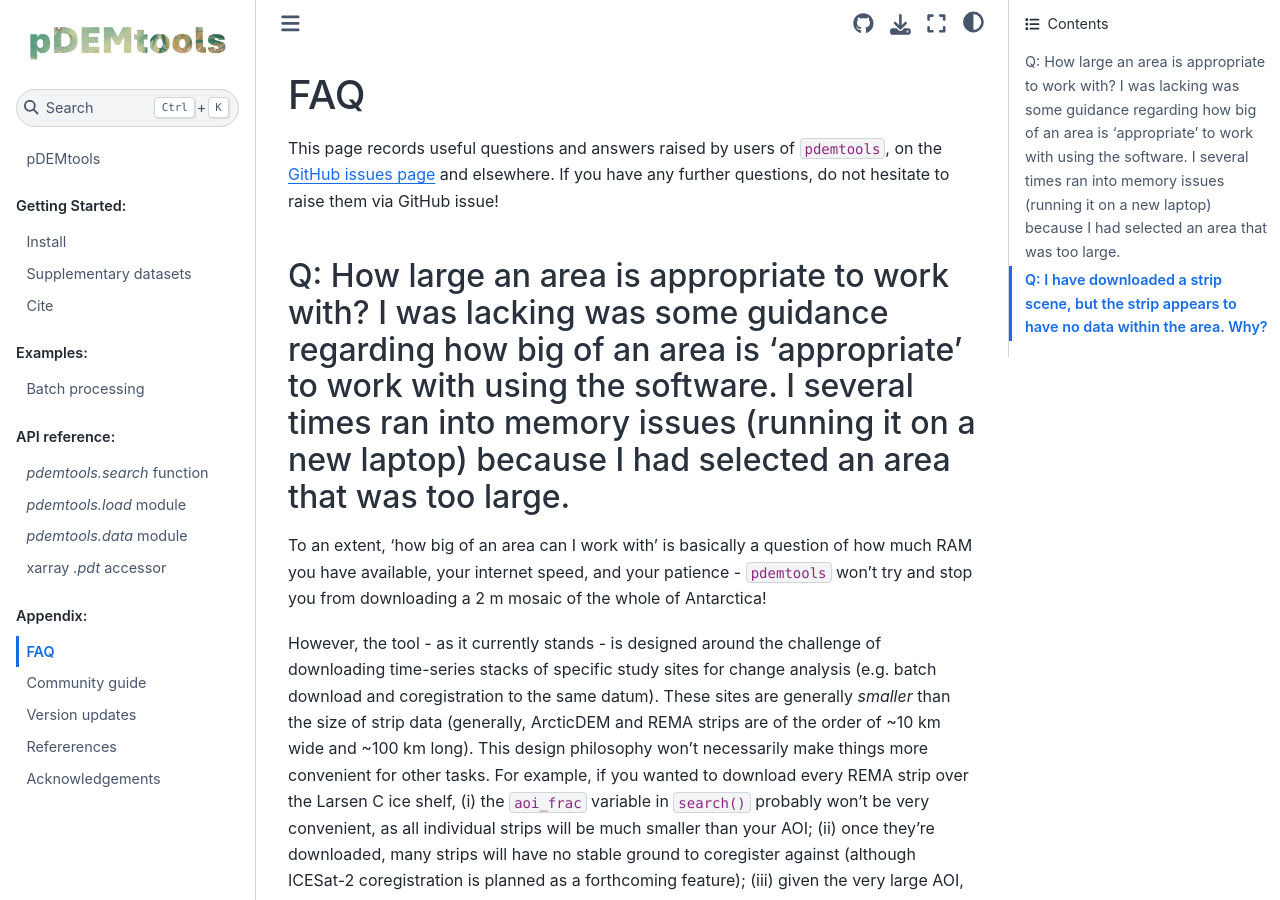
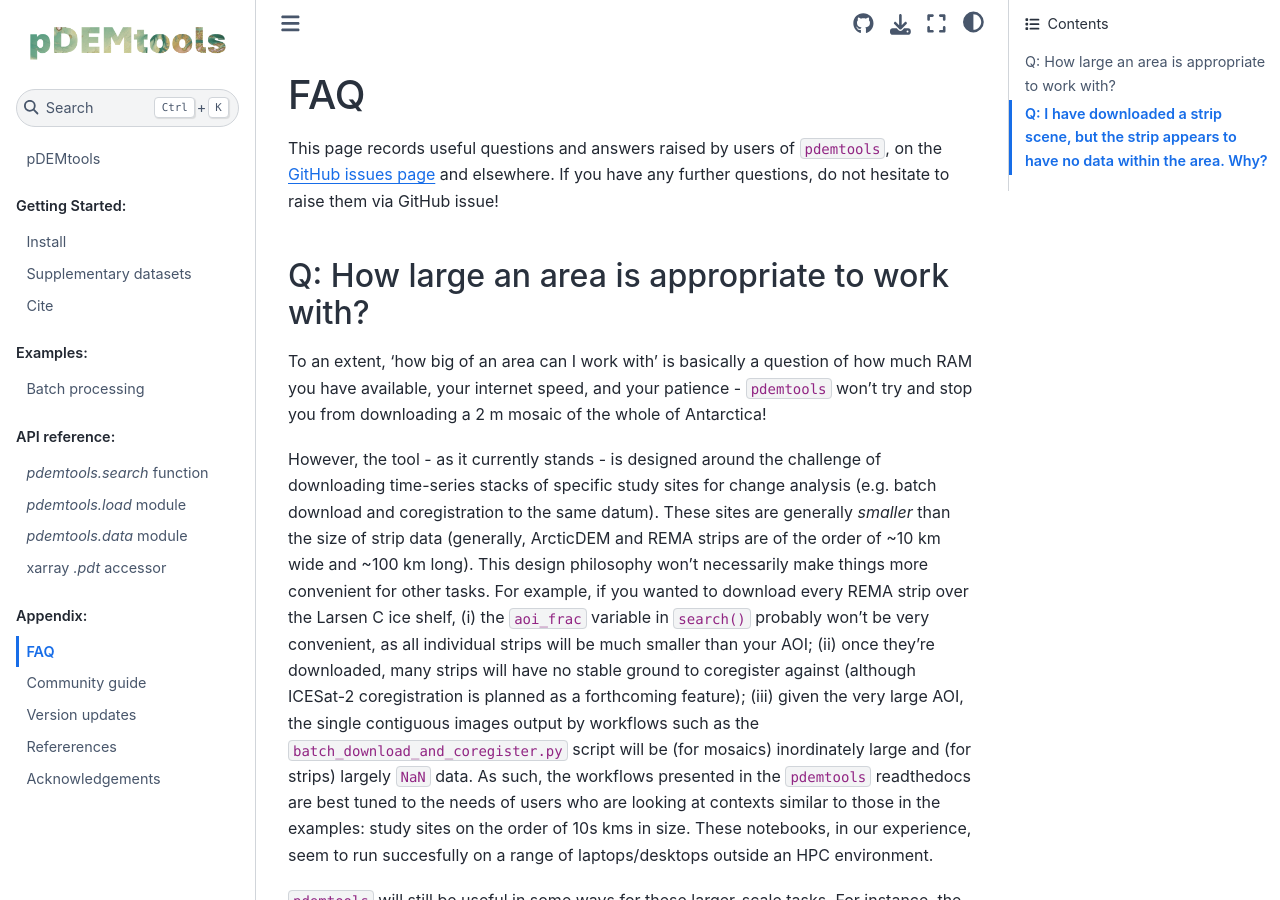
Before and after one commit to trchudley/pdemtools, a Sphinx documentation site: the page built from docs/appendix/faq.md, in a window 1280 px wide and 900 px high. Built offline with Sphinx 7.4.7 and the Sphinx Book theme 1.1.4, drawn with Linux system fonts in a browser that asks for light colours; pages that are not in the unit, such as notebooks, are missing from menus.

Commit message:
condense faq titles

```diff
--- a/docs/appendix/faq.md
+++ b/docs/appendix/faq.md
@@ -2,7 +2,7 @@
 
 This page records useful questions and answers raised by users of `pdemtools`, on the [GitHub issues page](https://github.com/trchudley/pdemtools/issues) and elsewhere. If you have any further questions, do not hesitate to raise them via GitHub issue!
 
-#### Q: How large an area is appropriate to work with? I was lacking was some guidance regarding how big of an area is ‘appropriate’ to work with using the software. I several times ran into memory issues (running it on a new laptop) because I had selected an area that was too large.
+#### Q: How large an area is appropriate to work with?
 
 To an extent, 'how big of an area can I work with' is basically a question of how much RAM you have available, your internet speed, and your patience - `pdemtools` won't try and stop you from downloading a 2 m mosaic of the whole of Antarctica!
 
```
